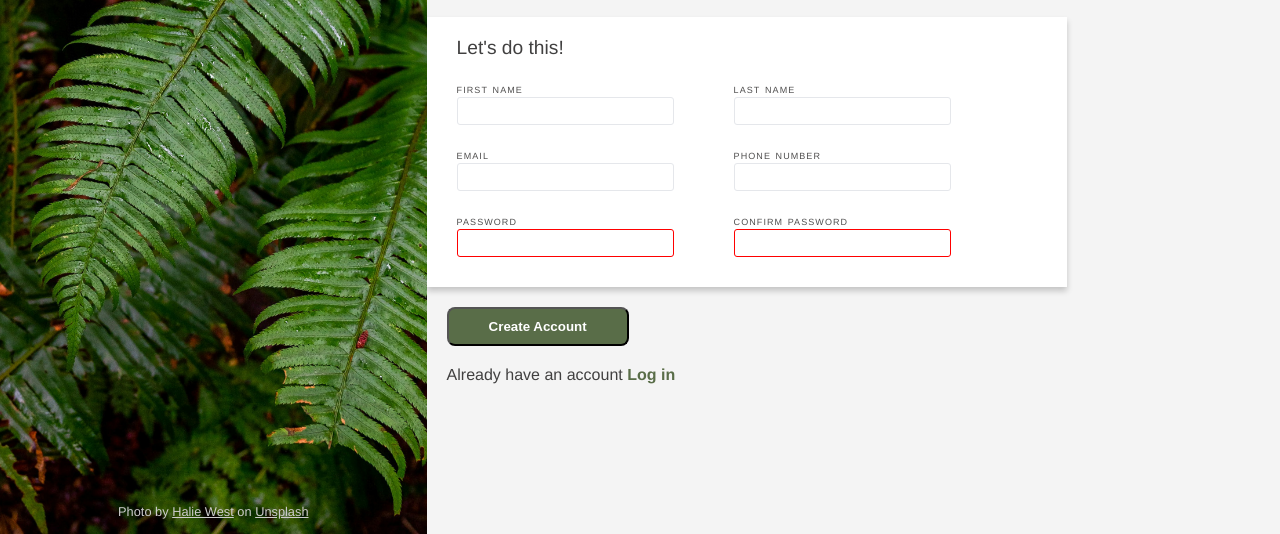
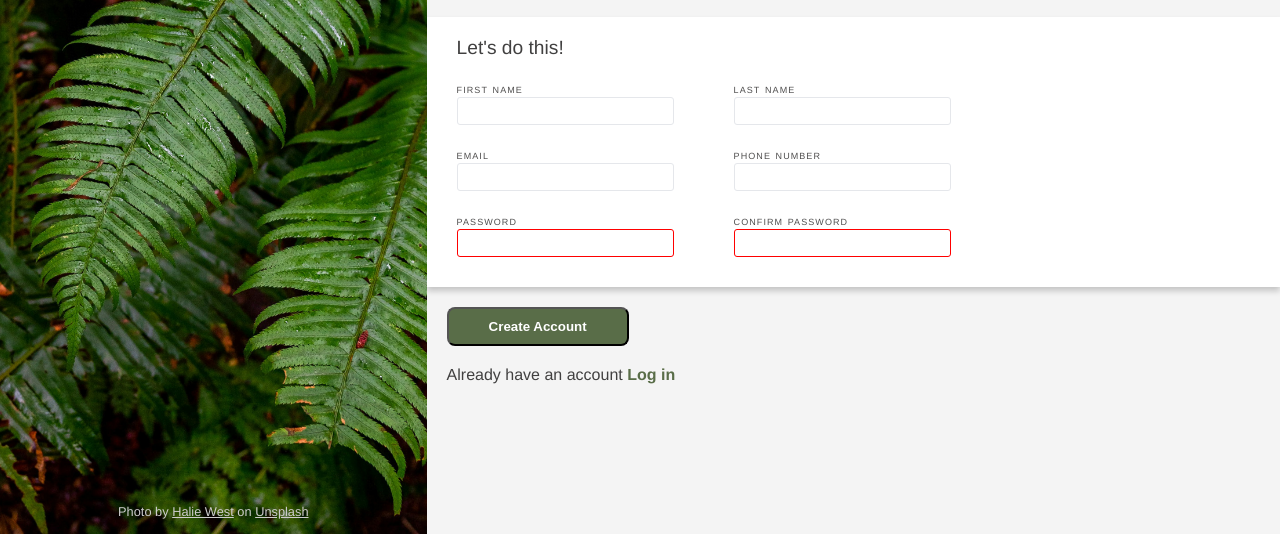
Before and after one commit to macardosa/odin-signup-form, a plain HTML site: page index.html in a window 1280 px wide. Shown: the part 276-810 px from the top of the page. Drawn offline with Linux system fonts and the light colour scheme.

Commit message:
change aligment of form elements to be close to image and fill full width of the browser

```diff
--- a/style.css
+++ b/style.css
@@ -82,7 +82,6 @@ form {
     flex-direction: column;
     gap: 20px;
     margin: 150px 0;
-    width: clamp(600px, 50%, 800px);
 }
 
 .intro {
@@ -105,6 +104,11 @@ form {
 .input-area p {
     margin-block: 20px;
     font-size: 1.2rem;
+}
+
+.intro p,
+.input-field-parent {
+    max-width: clamp(600px, 50%, 900px);
 }
 
 .input-field-parent {
```
